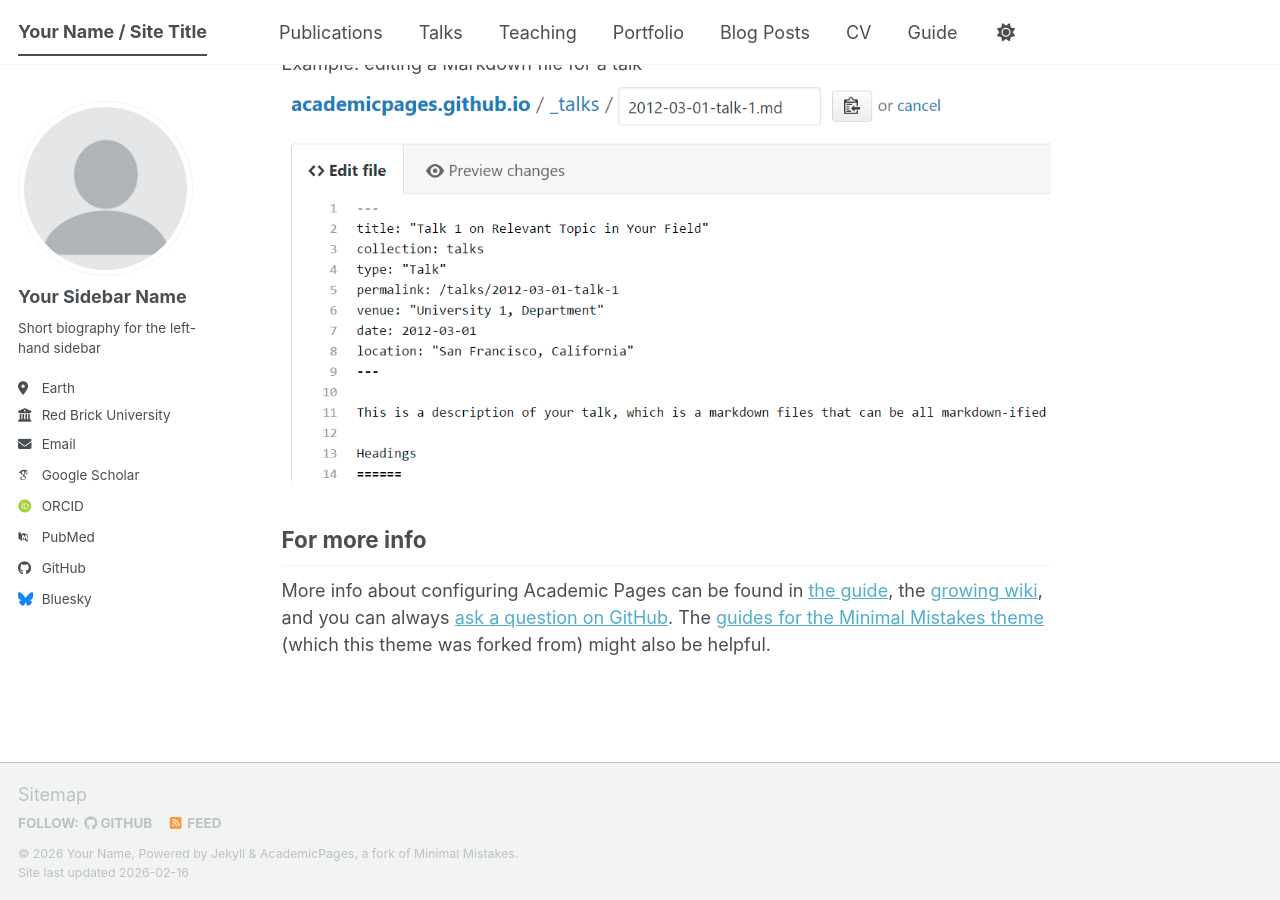
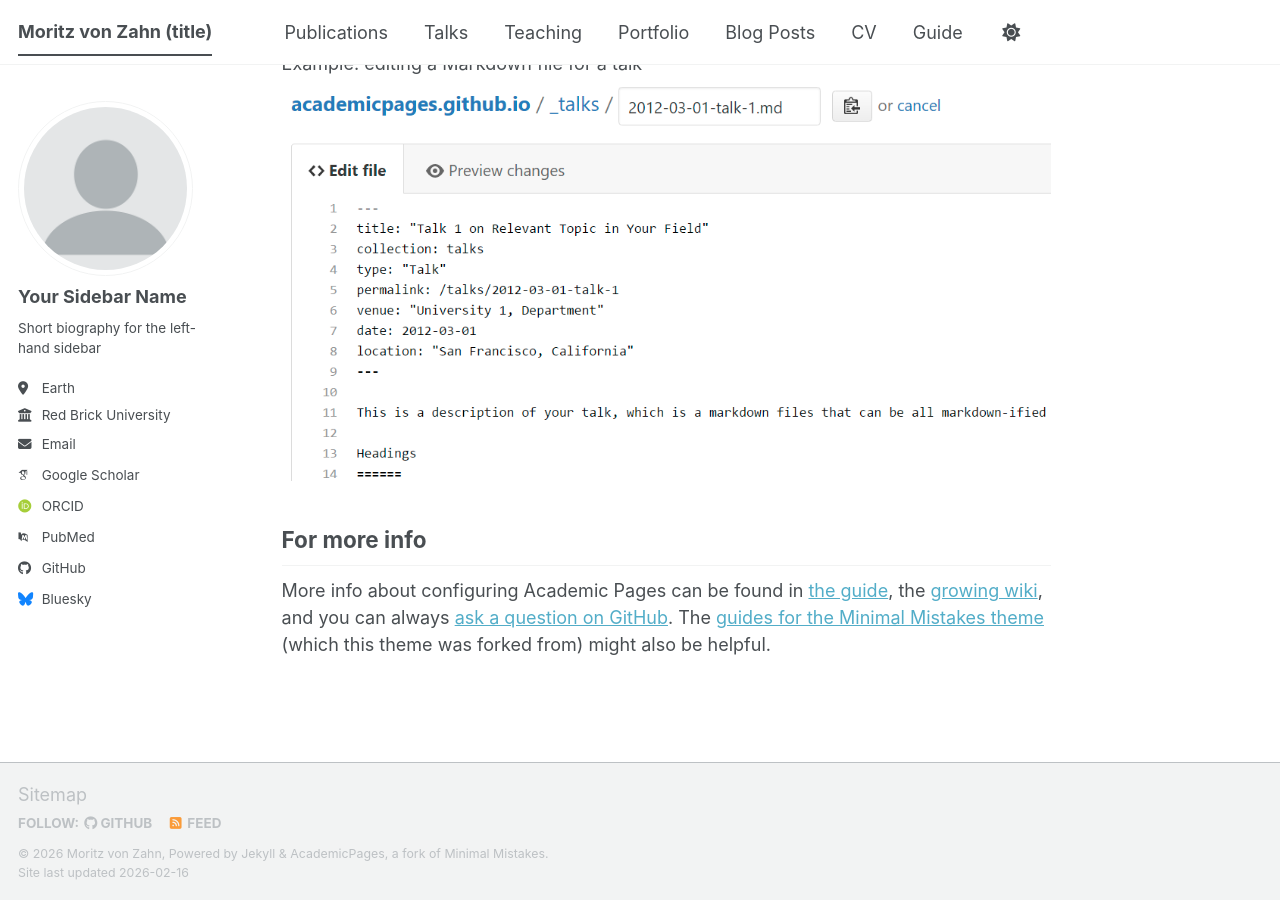
Before and after one commit to moritzvz/moritzvz.github.io, a Jekyll site: the page built from _pages/about.md, in a window 1280 px wide and 900 px high, scrolled down 2720 px. Built offline with Jekyll 4.4.1, drawn with Linux system fonts in a browser that asks for light colours; some web fonts are replaced; a script bundle is joined from its source files by our own code; library files that are not in the unit come from our copies.

Commit message:
Update _config.yml

```diff
--- a/_config.yml
+++ b/_config.yml
@@ -9,9 +9,9 @@
 # Basic Site Settings
 locale                   : "en-US"
 site_theme               : "default" # The available themes options are "default", "air", "sunrise", "mint", "dirt" and "contrast"
-title                    : "Your Name / Site Title"
+title                    : "Moritz von Zahn (title)"
 title_separator          : "-"
-name                     : &name "Your Name"
+name                     : &name "Moritz von Zahn"
 description              : &description "Your Name's academic portfolio"   # Update this with a general description of your site, this is the default if not overridden by a page
 url                      : https://academicpages.github.io # The base hostname & protocol for your site e.g. "https://[your GitHub username].github.io",
                                                            # or if you already have some other page hosted on Github then use "https://[your GitHub username].github.io/[Your Repo Name]"
```
